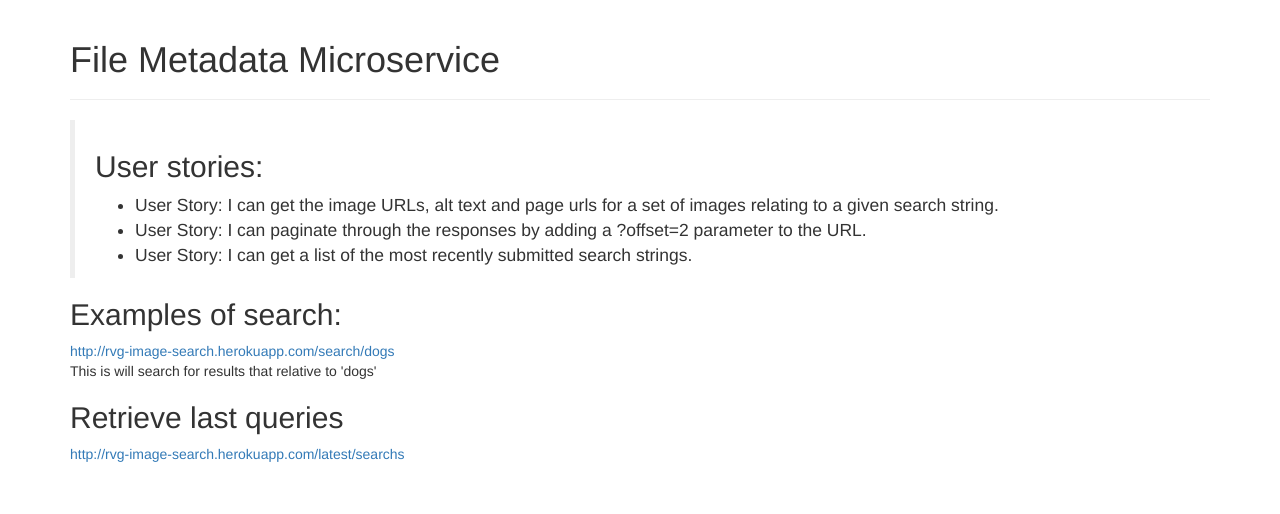
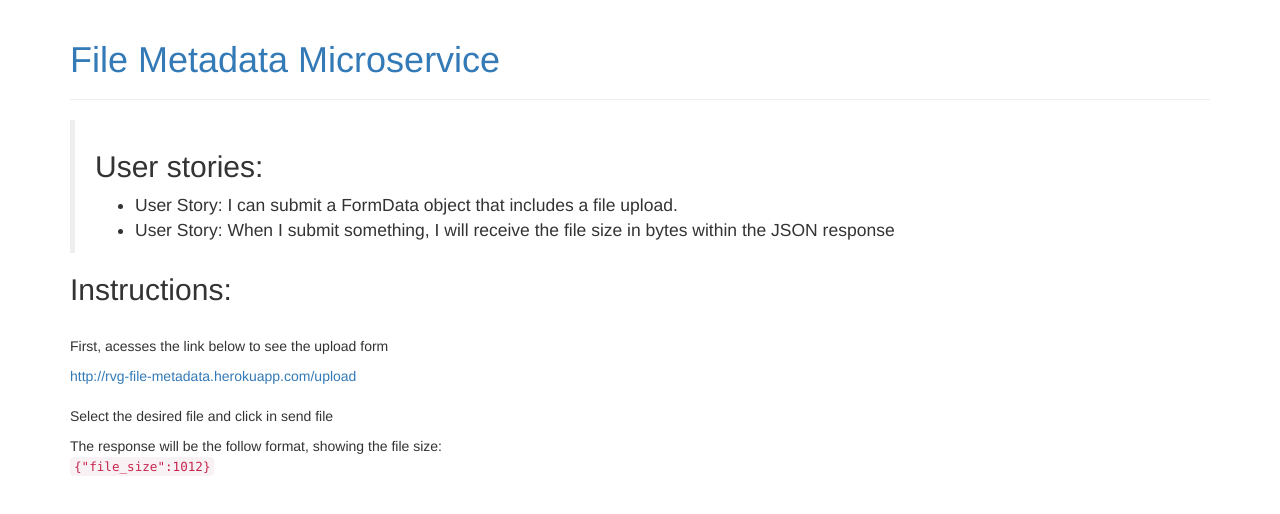
Before and after one commit to Rodrigo-Vargas/fcc-file-metadata, a website: page public/index.html in a window 1280 px wide. Drawn offline with nearby package versions, Linux system fonts and the light colour scheme.

Commit message:
Fix package info, html and form layout, and another minor issues

```diff
--- a/app/routes/index.js
+++ b/app/routes/index.js
@@ -1,6 +1,6 @@
 'use strict';
 
-module.exports = function (app, db) {
+module.exports = function (app) {
   var multer = require('multer');
   var upload = multer({ dest: '/tmp/'});
 
@@ -10,7 +10,7 @@
   });
 
   app.get('/upload', function(req, res) {
-    res.sendFile(process.cwd() + "/" + "index.html" );
+    res.sendFile(process.cwd() + "/public/form.html" );
   });
 
   app.post('/file_upload', upload.single('file'), function (req, res, next) {
--- a/public/css/main.css
+++ b/public/css/main.css
@@ -0,0 +1,7 @@
+p {
+  padding-top: 20px;
+}
+
+.form-control {
+  margin: 15px 0;
+}
--- a/public/index.html
+++ b/public/index.html
@@ -11,34 +11,30 @@
    <body>
       <div class="container">
          <div class="page-header">
-            <h1>File Metadata Microservice</h1>
+            <a href="/"><h1>File Metadata Microservice</h1></a>
          </div>
 
          <blockquote>
             <h2>User stories:</h2>
             <ul>
-               <li>User Story: I can get the image URLs, alt text and page urls for a set of images relating to a given search string.</li>
-               <li>User Story: I can paginate through the responses by adding a ?offset=2 parameter to the URL.</li>
-               <li>User Story: I can get a list of the most recently submitted search strings.</li>
+               <li>User Story: I can submit a FormData object that includes a file upload.</li>
+               <li>User Story: When I submit something, I will receive the file size in bytes within the JSON response</li>
             </ul>
          </blockquote>
 
          <div>
-            <h2>Examples of search:</h2>
-            <a href="http://rvg-image-search.herokuapp.com/search/dogs">
-               http://rvg-image-search.herokuapp.com/search/dogs
-            </a>
+            <h2>Instructions:</h2>
+            <p>First, acesses the link below to see the upload form</p>
+            <a href="/upload">http://rvg-file-metadata.herokuapp.com/upload</a>
+
+            <p>Select the desired file and click in send file</p>
 
             <div>
-               <span>This is will search for results that relative to 'dogs'</span>
+              <span>The response will be the follow format, showing the file size:</span>
+              <div>
+                <code>{"file_size":1012}</code>
+              </div>
             </div>
-         </div>
-
-         <div>
-            <h2>Retrieve last queries</h2>
-            <a href="http://rvg-image-search.herokuapp.com/latest/searchs">
-               http://rvg-image-search.herokuapp.com/latest/searchs
-            </a>
          </div>
       </div>
    </body>
```
Also changed, not shown: index.html (deleted, +0 -15 lines), package.json (+11 -14 lines), public/form.html (added, +20 -0 lines), server.js (+6 -14 lines), README.md.
